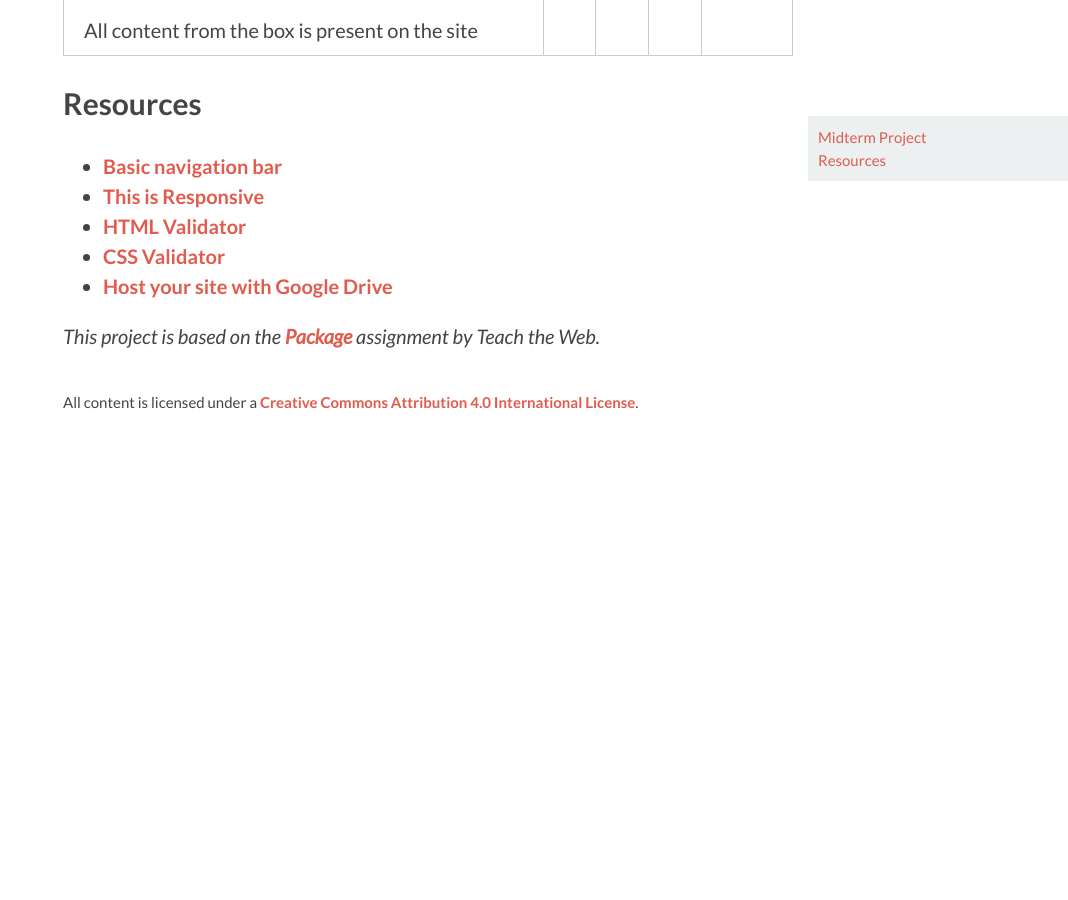
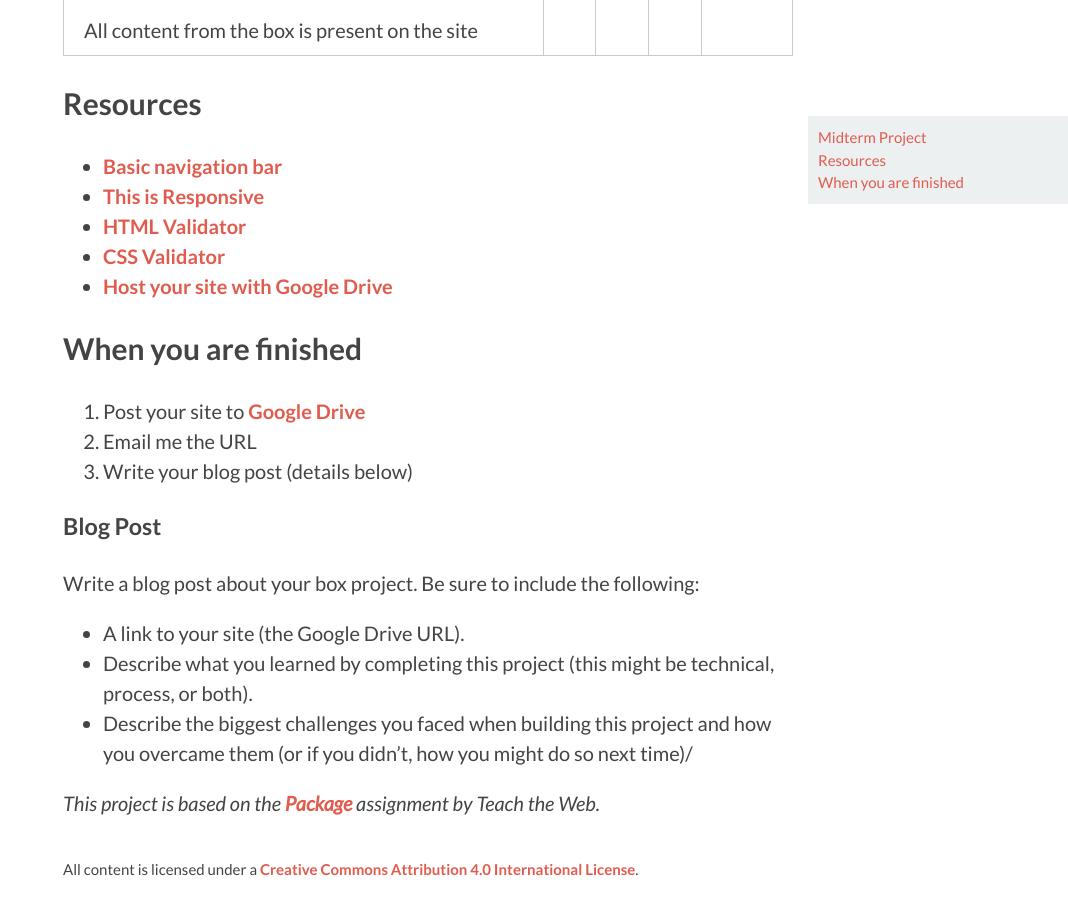
Before and after one commit to DMD1070/DMD1070.github.io, a Jekyll site: the page built from lessons/midterm-project.md, in a window 1280 px wide and 900 px high, scrolled down 1925 px. Shown: the whole window, without its empty margins (212-1280 px from the left). Built offline with Jekyll 4.4.1, drawn with Linux system fonts in a browser that asks for light colours; Markdown is read by kramdown in place of the engine named in the settings; before the commit the page ends 2359 px from its top, so only the background shows below that.

Commit message:
add post-assignment details

```diff
--- a/lessons/midterm-project.md
+++ b/lessons/midterm-project.md
@@ -58,5 +59,20 @@ Take the box and determine hierarchy of its information. Imagine that the box is
 - [CSS Validator](http://jigsaw.w3.org/css-validator/)
 - [Host your site with Google Drive](https://support.google.com/drive/answer/2881970?hl=en)
 
+## When you are finished
+
+1. Post your site to [Google Drive](https://support.google.com/drive/answer/2881970?hl=en)
+2. Email me the URL
+3. Write your blog post (details below)
+
+### Blog Post
+
+Write a blog post about your box project. Be sure to include the following:
+
+- A link to your site (the Google Drive URL).
+- Describe what you learned by completing this project (this might be technical, process, or both).
+- Describe the biggest challenges you faced when building this project and how you overcame them (or if you didn't, how you might do so next time)/
+
+
 
 *This project is based on the [Package](http://teachtheweb.com/course_materials/package.php) assignment by Teach the Web.*
```
Also changed, not shown: other parts of lessons/midterm-project.md (+2 -1 lines).
